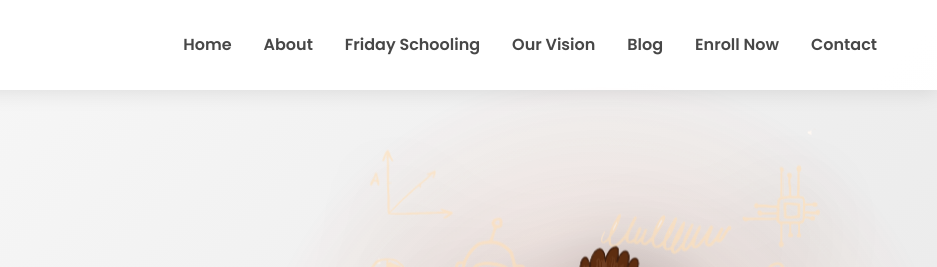
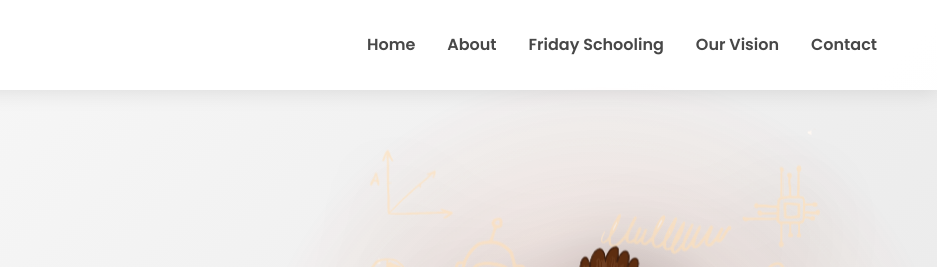
Before and after one commit to jubairtrr/zontromontro-landing, a website: page index.html in a window 1280 px wide. Shown: the top 267 px of the page, 343-1280 px from the left. Drawn offline with Linux system fonts and the light colour scheme.

Commit message:
hide blog, enroll now

```diff
--- a/index.html
+++ b/index.html
@@ -22,8 +22,8 @@
                     <li class="nav-item"><a href="#about" class="nav-link">About</a></li>
                     <li class="nav-item"><a href="#friday-schooling" class="nav-link">Friday Schooling</a></li>
                     <li class="nav-item"><a href="#vision" class="nav-link">Our Vision</a></li>
-                    <li class="nav-item"><a href="blog.html" class="nav-link">Blog</a></li>
-                    <li class="nav-item"><a href="enroll.html" class="nav-link">Enroll Now</a></li>
+                    <!-- <li class="nav-item"><a href="blog.html" class="nav-link">Blog</a></li>
+                    <li class="nav-item"><a href="enroll.html" class="nav-link">Enroll Now</a></li> -->
                     <li class="nav-item"><a href="#footer_ff" class="nav-link">Contact</a></li>
                 </ul>
                 <div class="hamburger">
```
